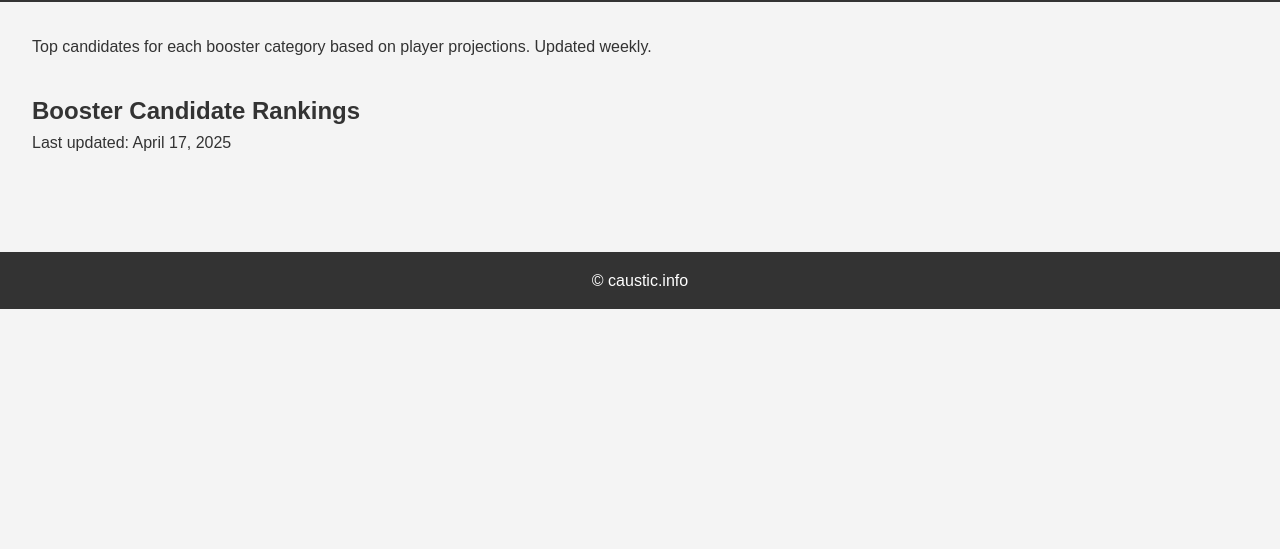
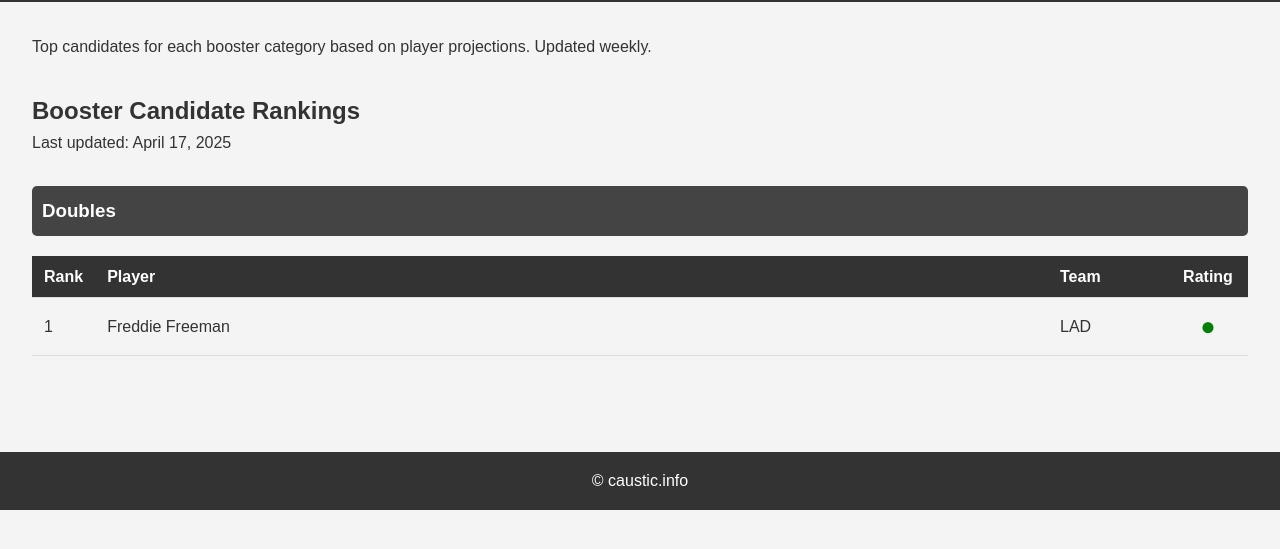
Before and after one commit to potatocaustic/web-stuff, a plain HTML site: page booster-picks.html in a window 1280 px wide. Shown: the part 81-630 px from the top of the page. Drawn offline with Linux system fonts and the light colour scheme.

Commit message:
Update booster-picks.html

```diff
--- a/booster-picks.html
+++ b/booster-picks.html
@@ -6,7 +6,6 @@
     <title>Booster Picks - caustic.info</title>
     <link rel="stylesheet" href="style.css" />
     <link rel="icon" href="https://raw.githubusercontent.com/potatocaustic/web-stuff/refs/heads/main/favicon.ico" type="image/x-icon" />
-    <!-- Additional CSS for the table -->
     <style>
       .booster-table {
         width: 100%;
@@ -72,17 +71,36 @@
       </section>
       <section class="results-section">
         <h2>Booster Candidate Rankings</h2>
-        <div id="lastUpdated">Last updated: <span id="updateDate">April 17, 2025</span></div>
+        <div id="lastUpdated">Last updated: April 17, 2025</div>
 
         <div id="boosterResults">
-          <!-- This is where we'll insert the table with results -->
+          <h3>Doubles</h3>
+          <table class="booster-table">
+            <thead>
+              <tr>
+                <th>Rank</th>
+                <th>Player</th>
+                <th>Team</th>
+                <th>Rating</th>
+              </tr>
+            </thead>
+            <tbody>
+              <tr>
+                <td>1</td>
+                <td>Freddie Freeman</td>
+                <td>LAD</td>
+                <td><span class="strong-icon">●</span></td>
+              </tr>
+              <!-- Other players... -->
+            </tbody>
+          </table>
+
+          <!-- Repeat for other categories -->
         </div>
       </section>
     </main>
     <footer>
       <p>&copy; caustic.info</p>
     </footer>
-
-    <script src="booster-picks.js"></script>
   </body>
 </html>
```
Lines whose indentation alone changed are shown as unchanged.
